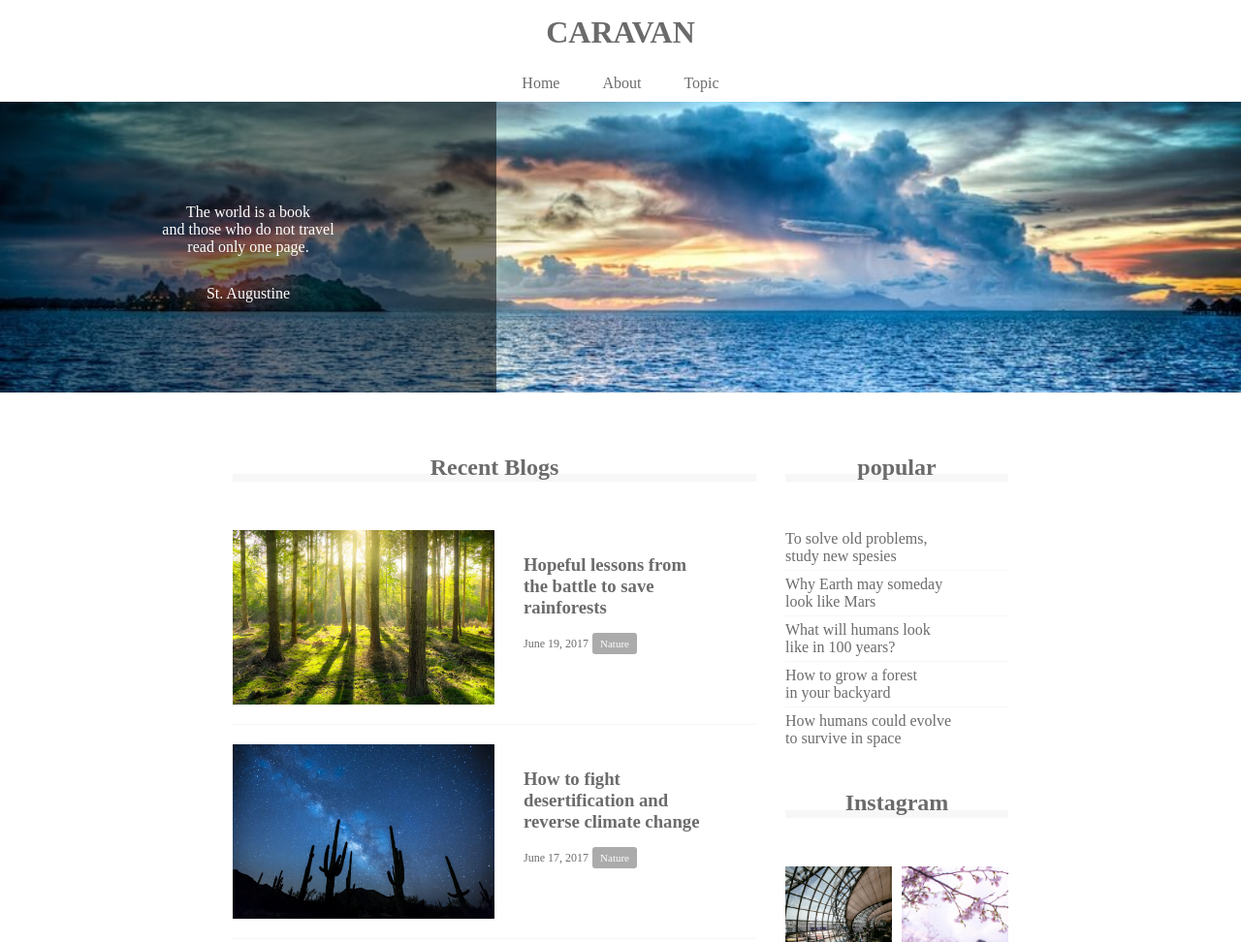
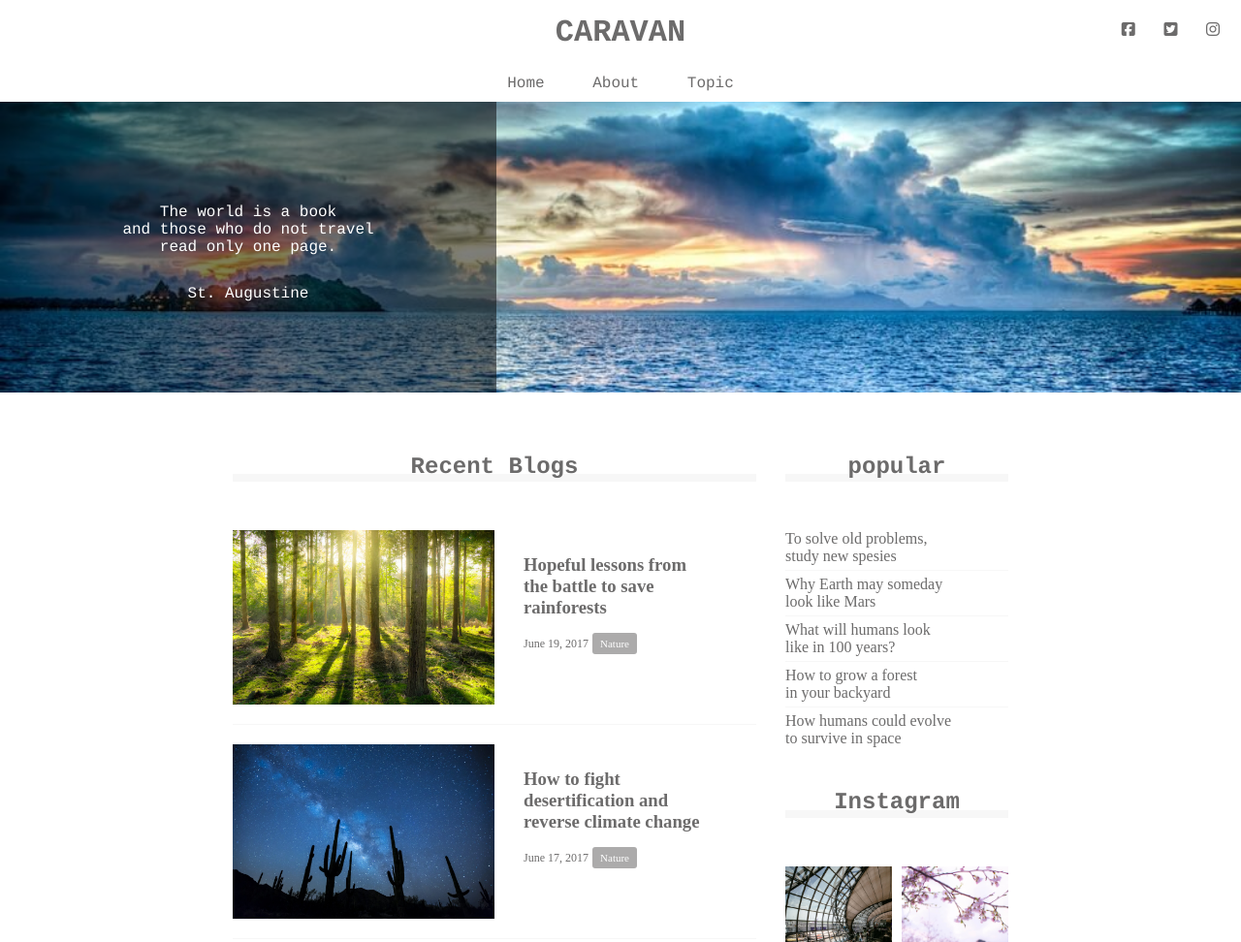
Before and after one commit to kaoyudna/caravan, a plain HTML site: page index.html in a window 1280 px wide. Shown: the top 972 px of the page at 97% size. Drawn offline with Linux system fonts and the light colour scheme.

Commit message:
[Finish]1-9

```diff
--- a/index.html
+++ b/index.html
@@ -2,6 +2,7 @@
 <html lang="ja">
   <head>
     <meta charset="UTF-8" />
+    <script src="https://kit.fontawesome.com/08e400c8e6.js" crossorigin="anonymous"></script>
     <!-- CSSファイルの読み込み -->
     <link rel="stylesheet" href="style.css" />
     <title>CARAVAN</title>
@@ -15,6 +16,11 @@
           CARAVAN
         </a>
       </h1>
+      <div class="social">
+         <i class="fab fa-facebook-square"></i>
+         <i class="fab fa-twitter-square"></i>
+         <i class="fab fa-instagram"></i>
+      </div>
     </header>
 
     <!-- navigation -->
--- a/style.css
+++ b/style.css
@@ -9,11 +9,26 @@ a{
   text-decoration: none;
 }
 
+header,nav,h2,.main-visual,footer{
+  font-family: Chalkduster, "Bradley Hand", Courier, "Segoe Print", sans-serif;
+}
+
 header{
   width: 90%;
   padding: 15px 0;
   margin: 0 auto;
   text-align: center;
+}
+
+.social i{
+  display: inline-block;
+  margin-left: 20px;
+}
+
+.social{
+  position: absolute;
+  top: 22px;
+  right: 22px
 }
 
   header .heading{
```
